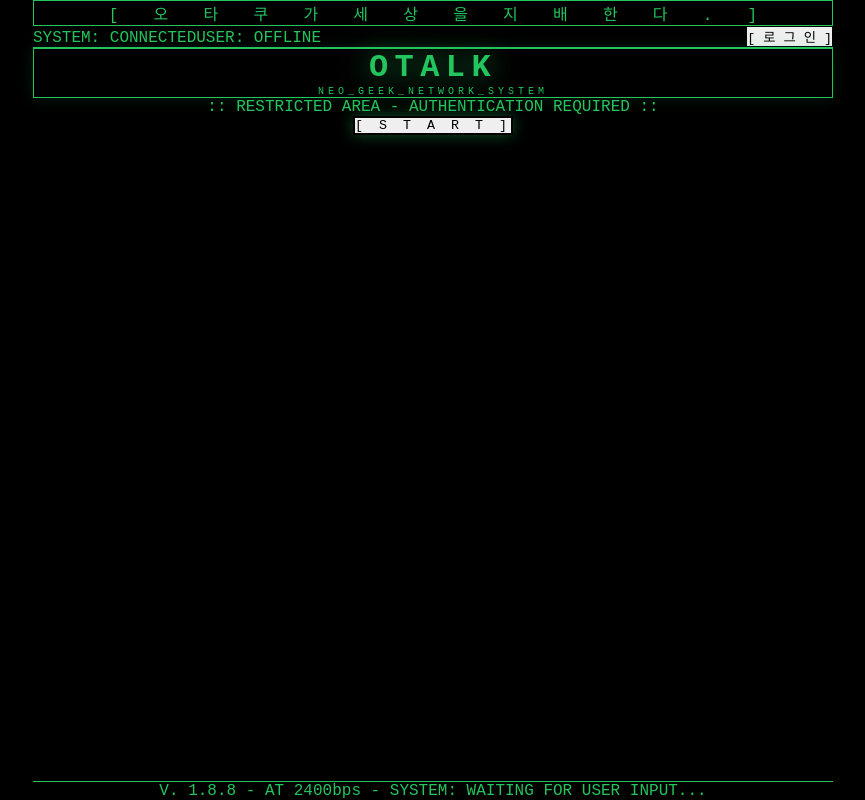
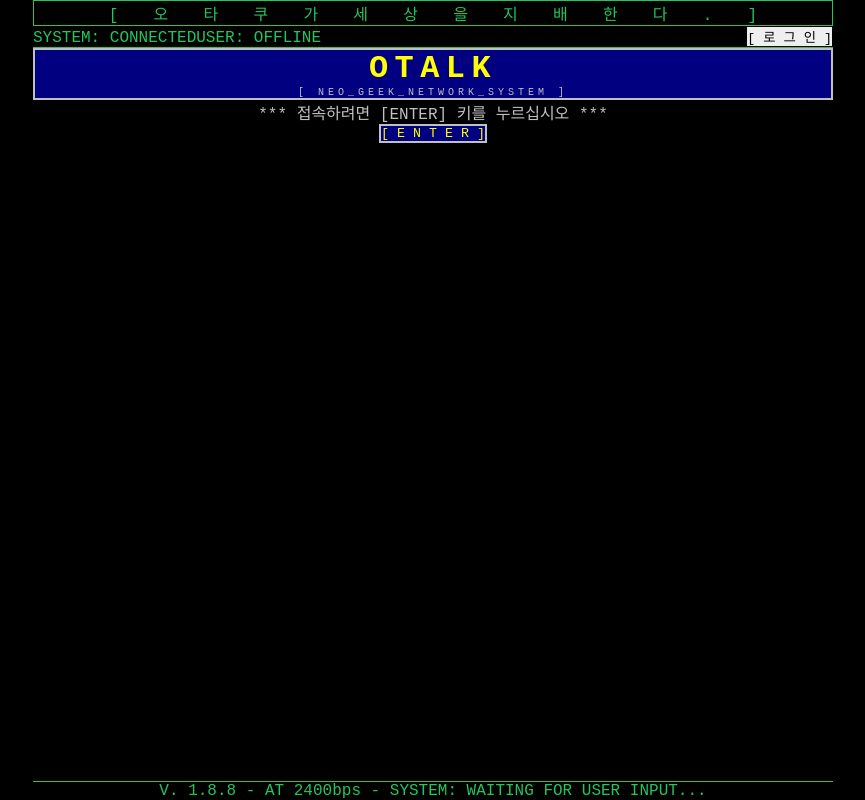
Before and after one commit to OTALK-ADIM/OTAK_260411, a React (Vite) app: page / in a window 1280 px wide. Shown: the whole page, without its empty margins (207-1072 px from the left). Built offline with nearby package versions, Linux system fonts and the light colour scheme; no server answers; a web font is replaced by a local one.

Commit message:
home.tsx 업데이트

```diff
--- a/src/pages/home.tsx
+++ b/src/pages/home.tsx
@@ -17,35 +17,36 @@ export default function Home() {
   return (
     <div className="w-full flex flex-col items-center mt-4">
 
-      {/* 💡 타이틀 로고 (공통 노출) */}
-      <div className="w-full border border-green-500 py-12 md:py-16 flex flex-col items-center justify-center shadow-[0_0_15px_rgba(34,197,94,0.15)] bg-black mb-12">
-        <h1 className="text-7xl md:text-[8rem] text-green-400 tracking-[0.2em] mb-4 drop-shadow-[0_0_15px_rgba(34,197,94,0.8)] font-bold">
+      {/* 💡 타이틀 로고 (PC통신 접속 화면) */}
+      <div className="w-full border-2 border-double border-[#c0c0c0] py-12 md:py-16 flex flex-col items-center justify-center bg-[#000080] mb-12 shadow-[5px_5px_0px_#000000]">
+        <h1 className="text-7xl md:text-[8rem] text-[#ffff00] tracking-[0.2em] mb-4 font-bold">
           OTALK
         </h1>
-        <p className="text-[10px] md:text-xs text-green-600 tracking-[0.4em] uppercase">
-          NEO_GEEK_NETWORK_SYSTEM
+        <p className="text-[10px] md:text-xs text-[#c0c0c0] tracking-[0.4em] uppercase">
+          [ Neo_Geek_Network_System ]
         </p>
       </div>
 
       {/* 💡 로그인 여부에 따른 출력 분기 */}
       {!user ? (
         <div className="flex flex-col items-center gap-6 mt-4">
-          <p className="text-xs md:text-sm text-green-500 tracking-widest font-bold">
-            :: RESTRICTED AREA - AUTHENTICATION REQUIRED ::
+          <p className="text-xs md:text-sm text-[#c0c0c0] tracking-widest font-bold">
+            *** 접속하려면 [ENTER] 키를 누르십시오 ***
           </p>
           <button
             onClick={() => setLocation("/login")}
-            className="border-2 border-green-500 bg-black text-green-400 px-12 py-4 text-2xl tracking-[0.3em] hover:bg-green-500 hover:text-black transition-all shadow-[0_0_15px_rgba(34,197,94,0.4)] font-bold"
+            className="border-2 border-[#c0c0c0] bg-[#000080] text-[#ffff00] px-16 py-5 text-3xl hover:bg-[#c0c0c0] hover:text-[#000080] transition-all shadow-[5px_5px_0px_#000000] font-bold"
           >
-            [ S T A R T ]
+            [ E N T E R ]
           </button>
         </div>
       ) : (
-        <div className="w-full max-w-sm flex flex-col gap-8 text-xl tracking-[0.1em] text-green-400 font-bold ml-4 md:ml-0">
-          <button onClick={() => setLocation("/rules")} className="text-left hover:text-white transition-colors">▶ 0. NERD_PROTOCOL (규칙)</button>
-          <button onClick={() => setLocation("/feed")} className="text-left hover:text-white transition-colors">▶ 1. 활동 모집 피드</button>
-          <button onClick={() => setLocation("/chat-list")} className="text-left hover:text-white transition-colors pl-8">2. 비밀 대화함 (수락전)</button>
-          <button onClick={() => setLocation("/profile")} className="text-left hover:text-white transition-colors pl-8">3. 나의 데이터 (프로필)</button>
+        <div className="w-full max-w-sm flex flex-col gap-10 text-xl tracking-[0.1em] text-[#c0c0c0] font-bold ml-4 md:ml-0">
+          <h2 className="text-2xl text-[#ffff00] border-b-2 border-[#c0c0c0] pb-2 mb-4">:: MAIN_MENU ::</h2>
+          <button onClick={() => setLocation("/rules")} className="text-left hover:text-[#ffff00] transition-colors">▶ 0. NERD_PROTOCOL (규칙)</button>
+          <button onClick={() => setLocation("/feed")} className="text-left hover:text-[#ffff00] transition-colors">▶ 1. 활동 모집 피드</button>
+          <button onClick={() => setLocation("/chat-list")} className="text-left hover:text-[#ffff00] transition-colors">▶ 2. 비밀 대화함 (수락전)</button>
+          <button onClick={() => setLocation("/profile")} className="text-left hover:text-[#ffff00] transition-colors">▶ 3. 나의 데이터 (프로필)</button>
         </div>
       )}
 
```
